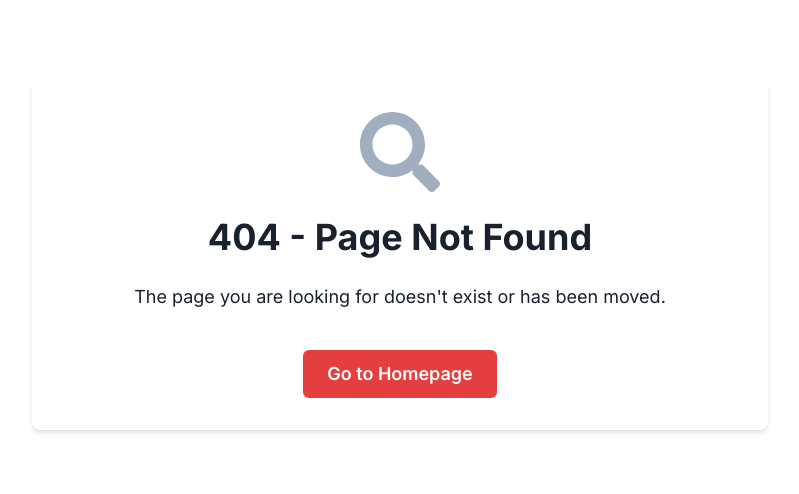
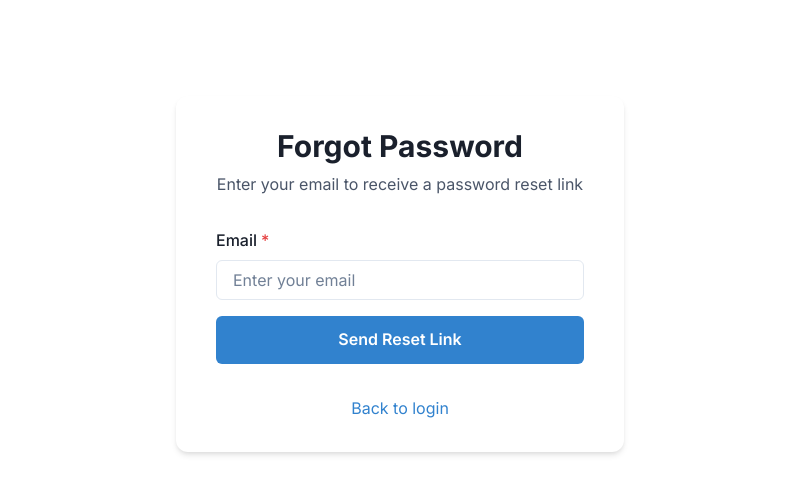
Before and after one commit to mvonombogho/mwm-blood-bank-project, a Next.js app: page /auth/forgot-password in a window 1280 px wide. Before the commit this address had no page. Shown: the top 494 px of the page, without its empty margins (240-1039 px from the left). Built offline with nearby package versions, Linux system fonts and the light colour scheme.

Commit message:
Add forgot password page

```diff
--- /dev/null
+++ b/pages/auth/forgot-password.js
@@ -0,0 +1,107 @@
+import { useState } from 'react';
+import {
+  Box,
+  Button,
+  FormControl,
+  FormLabel,
+  Input,
+  VStack,
+  Heading,
+  Text,
+  useToast,
+  Container,
+  Link,
+  Flex,
+  Alert,
+  AlertIcon
+} from '@chakra-ui/react';
+import NextLink from 'next/link';
+import axios from 'axios';
+
+const ForgotPasswordPage = () => {
+  const [email, setEmail] = useState('');
+  const [isLoading, setIsLoading] = useState(false);
+  const [success, setSuccess] = useState(false);
+  const toast = useToast();
+
+  const handleSubmit = async (e) => {
+    e.preventDefault();
+    setIsLoading(true);
+
+    try {
+      await axios.post('/api/auth/forgot-password', { email });
+      setSuccess(true);
+    } catch (error) {
+      toast({
+        title: 'Error',
+        description: error.response?.data?.message || 'Something went wrong. Please try again.',
+        status: 'error',
+        duration: 5000,
+        isClosable: true,
+      });
+    } finally {
+      setIsLoading(false);
+    }
+  };
+
+  return (
+    <Container maxW="lg" py={{ base: '12', md: '24' }} px={{ base: '0', sm: '8' }}>
+      <Flex direction="column" alignItems="center" justifyContent="center">
+        <Box
+          py={{ base: '8', sm: '8' }}
+          px={{ base: '4', sm: '10' }}
+          bg="white"
+          boxShadow={{ base: 'none', sm: 'md' }}
+          borderRadius={{ base: 'none', sm: 'xl' }}
+          width="100%"
+        >
+          <Box textAlign="center" mb={8}>
+            <Heading size="lg" mb={2}>Forgot Password</Heading>
+            <Text color="gray.600">Enter your email to receive a password reset link</Text>
+          </Box>
+
+          {success ? (
+            <Alert status="success" borderRadius="md" mb={4}>
+              <AlertIcon />
+              If that email exists in our system, we've sent password reset instructions to {email}.
+              Please check your inbox.
+            </Alert>
+          ) : (
+            <form onSubmit={handleSubmit}>
+              <VStack spacing={4}>
+                <FormControl isRequired>
+                  <FormLabel>Email</FormLabel>
+                  <Input
+                    type="email"
+                    value={email}
+                    onChange={(e) => setEmail(e.target.value)}
+                    placeholder="Enter your email"
+                  />
+                </FormControl>
+
+                <Button
+                  type="submit"
+                  colorScheme="blue"
+                  size="lg"
+                  fontSize="md"
+                  isLoading={isLoading}
+                  width="full"
+                >
+                  Send Reset Link
+                </Button>
+
+                <Box alignSelf="center" pt={4}>
+                  <NextLink href="/auth/login" passHref>
+                    <Link color="blue.500">Back to login</Link>
+                  </NextLink>
+                </Box>
+              </VStack>
+            </form>
+          )}
+        </Box>
+      </Flex>
+    </Container>
+  );
+};
+
+export default ForgotPasswordPage;
```
